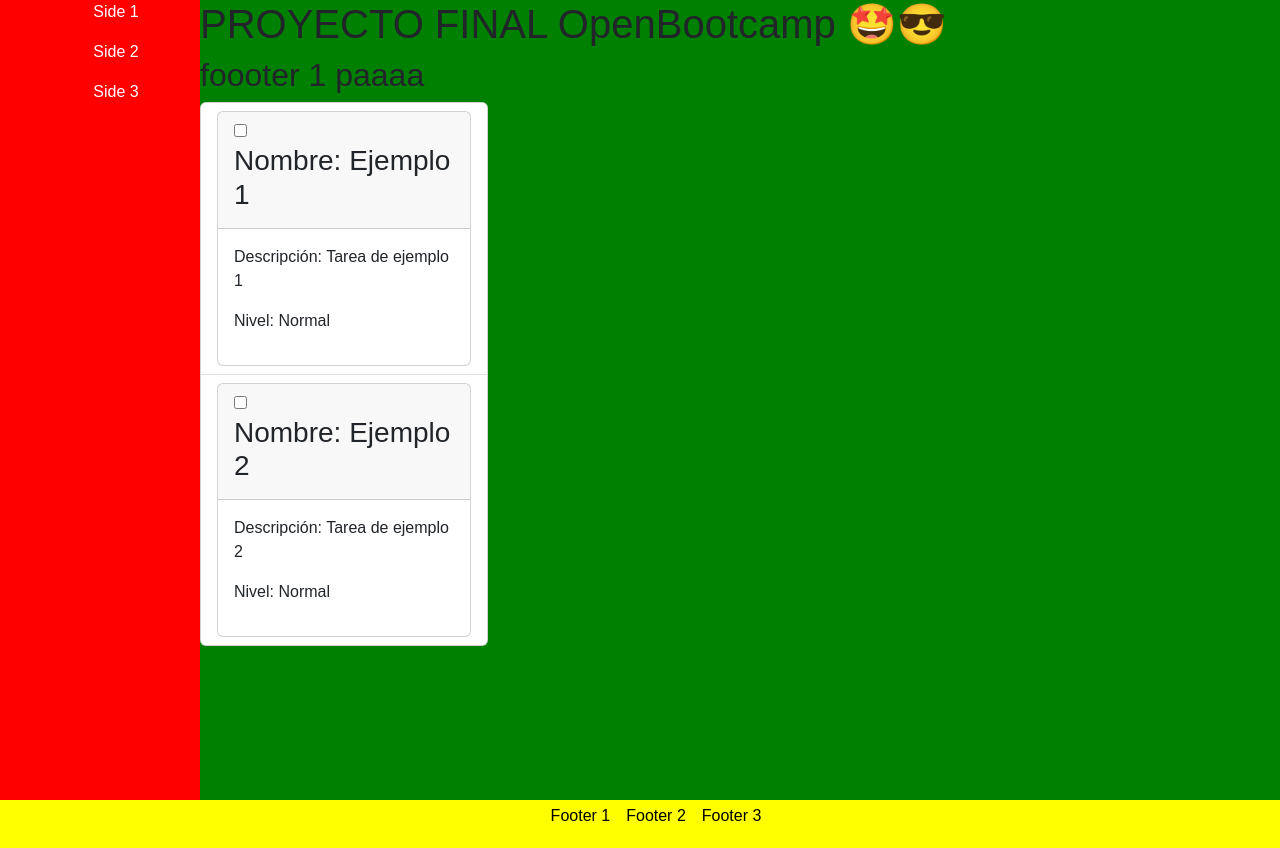
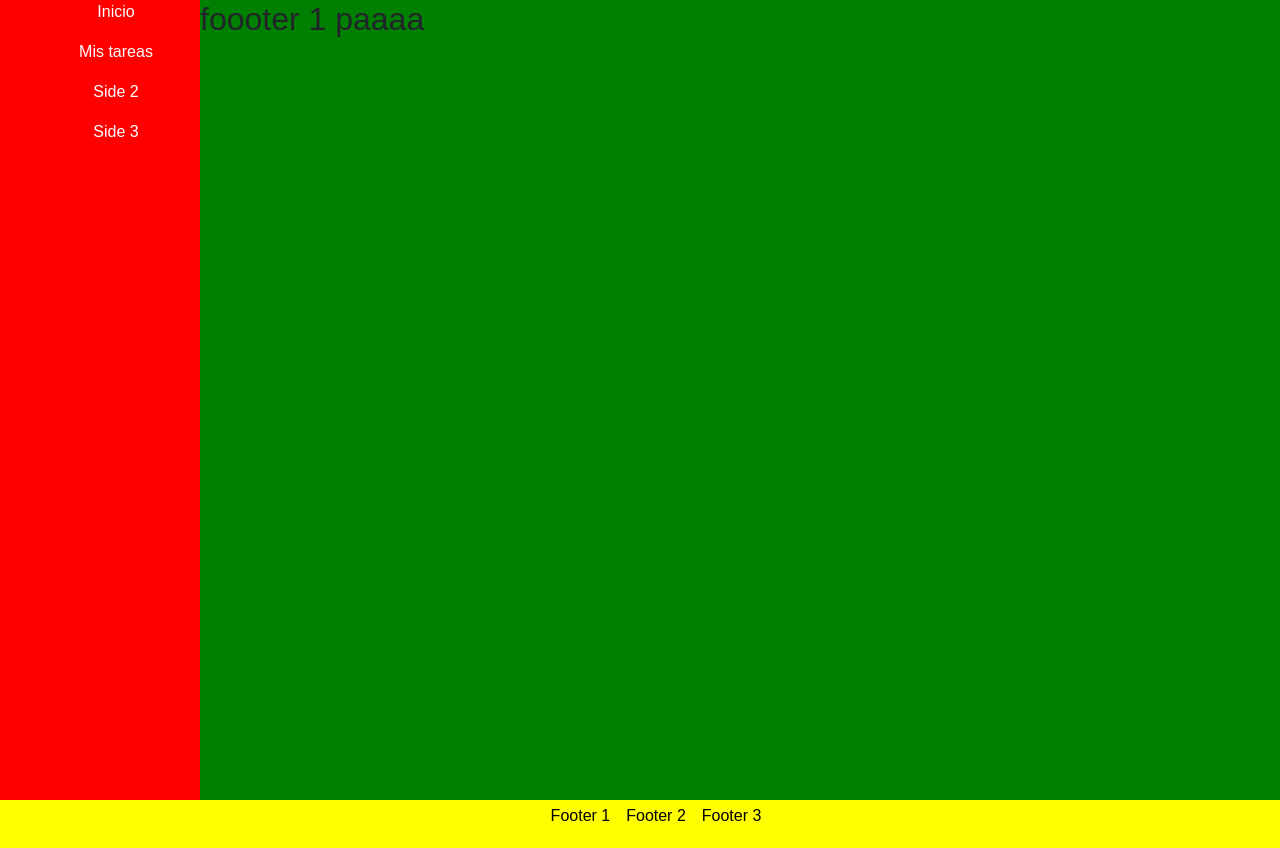
Before and after one commit to santisabb/proyecto-final-OpenBootcamp, a React (Vite) app: page /footer1 in a window 1280 px wide. Built offline with nearby package versions, Linux system fonts and the light colour scheme.

Commit message:
añado Home y TasksPage en pages y actualizo App para renderizar estas misma, modifico el arreglo de sideBarList para añadir Home y TasksPage en Routes y el nombre de la opcion en la SideBar

```diff
--- a/src/App.jsx
+++ b/src/App.jsx
@@ -1,8 +1,8 @@
 import SideBar from "./components/SideBar.jsx"
 import Footer from "./components/Footer.jsx"
-import Side1 from "./pages/Side1.jsx"
 import Footer1 from "./pages/Footer1.jsx"
-import TaskList from "./components/TaskList.jsx"
+import TasksPage from "./pages/TasksPage.jsx"
+import Home from "./pages/Home.jsx"
 import { Routes, Route } from "react-router-dom"
 
 
@@ -14,12 +14,12 @@ function App() {
     <div className="grid-display">
       <SideBar></SideBar>
       <main>
-        <h1>PROYECTO FINAL OpenBootcamp 🤩😎</h1>
+
         <Routes>
-          <Route path="/side1" element={<Side1 />}></Route>
+          <Route path="/home" element={<Home />}></Route>
+          <Route path="/task page" element={<TasksPage />}></Route>
           <Route path="/footer1" element={<Footer1 />}></Route>
         </Routes>
-        <TaskList></TaskList>
       </main>
       <Footer></Footer>
       </div>
--- a/src/components/NavBar.jsx
+++ b/src/components/NavBar.jsx
@@ -13,8 +13,8 @@ function NavBar({ list, style }){
                     list.map((item) =>{
                         return(
                             // eslint-disable-next-line react/jsx-key
-                            <li className="option">
-                                <Link key={item.name} to={item.link}>{item.name}</Link>
+                            <li key={item.link} className="option">
+                                <Link to={item.link}>{item.name}</Link>
                             </li>
                         )
                     })
@@ -27,8 +27,12 @@ function NavBar({ list, style }){
 
 export const sideBarList = [
     {
-        name: 'Side 1',
-        link: '/side1',
+        name: 'Inicio',
+        link: '/home',
+    },
+    {
+        name: 'Mis tareas',
+        link: '/task page',
     },
     {
         name: 'Side 2',
--- a/src/components/TaskComponent.jsx
+++ b/src/components/TaskComponent.jsx
@@ -11,8 +11,8 @@ function TaskComponent ({ task }) {
         <h3>Nombre: {task.name}</h3>
       </div>
       <div className='card-body'>
-        <p>Descripción: {task.description}</p>
-        <p>Nivel: {task.level}</p>
+        <p><b>Descripción:</b> {task.description}</p>
+        <p><b>Nivel:</b> {task.level}</p>
       </div>
 
 
--- /dev/null
+++ b/src/pages/Home.jsx
@@ -0,0 +1,10 @@
+
+function Home() {
+  return (
+    <>
+        <h1>PROYECTO FINAL OpenBootcamp 🤩😎</h1>
+    </>
+  )
+}
+
+export default Home
--- a/src/pages/Side1.jsx
+++ /dev/null
@@ -1,10 +0,0 @@
-function Side1(){
-    return(
-        <>
-        <h2>opcion 1 paaaa</h2>
-        </>
-    )
-}
-
-
-export default Side1
--- /dev/null
+++ b/src/pages/TasksPage.jsx
@@ -0,0 +1,13 @@
+import TaskList from '../components/TaskList.jsx'
+
+function TasksPage(){
+    return(
+        <>
+        <h2>LISTA DE TAREAS</h2>
+        <TaskList></TaskList>
+        </>
+    )
+}
+
+
+export default TasksPage
```
